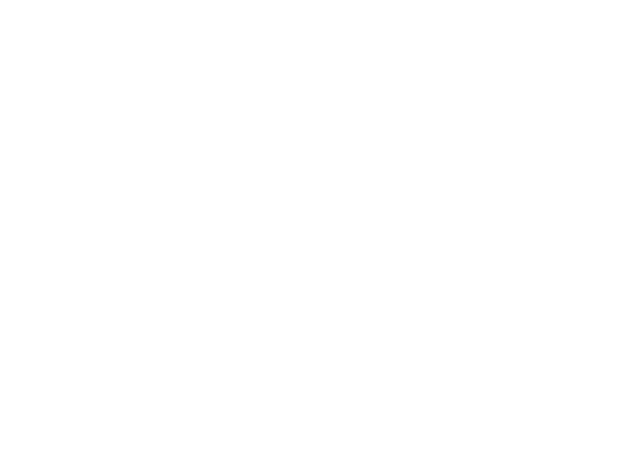
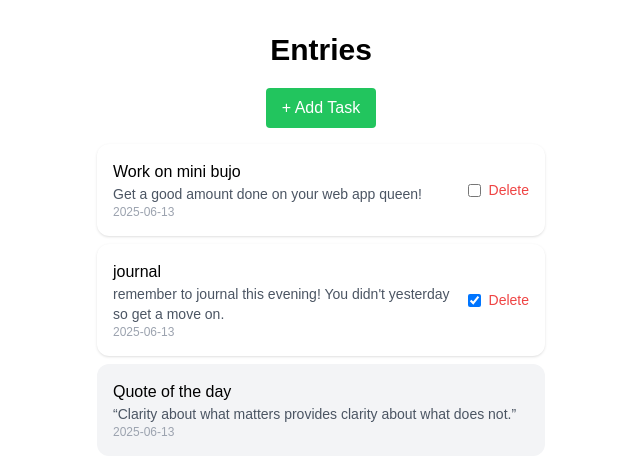
Before and after one commit to catherinetweeks/minimalist-bujo, a React (Vite) app: page / in a window 1280 px wide. Shown: the top 474 px of the page, without its empty margins (319-959 px from the left). Built offline with nearby package versions, Linux system fonts and the light colour scheme.

Commit message:
basic structure complete

```diff
--- /dev/null
+++ b/src/components/Buttons.tsx
@@ -0,0 +1,9 @@
+function Button() {
+  return (
+    <div>
+
+    </div>
+  );
+}
+
+export default Button;
--- /dev/null
+++ b/src/components/Modal.tsx
@@ -0,0 +1,27 @@
+import { type ReactNode } from "react";
+
+interface ModalProps {
+  isOpen: boolean;
+  onClose: () => void;
+  children: ReactNode;
+}
+
+const Modal = ({ isOpen, onClose, children }: ModalProps) => {
+  if (!isOpen) return null;
+
+  return (
+    <div className="fixed inset-0 flex items-center justify-center bg-black bg-opacity-40 z-50">
+      <div className="bg-white p-6 rounded-xl shadow-xl w-full max-w-md relative">
+        <button
+          onClick={onClose}
+          className="absolute top-2 right-2 text-gray-500 hover:text-gray-800"
+        >
+          ✕
+        </button>
+        {children}
+      </div>
+    </div>
+  );
+};
+
+export default Modal;
--- /dev/null
+++ b/src/components/TaskEditor.tsx
@@ -0,0 +1,65 @@
+import { useState, useEffect } from "react";
+import { type Task } from "../types";
+
+interface Props {
+    initialTask?: Task;
+    onSave: (task: Task) => void;
+}
+
+const TaskEditor = ({ initialTask, onSave }: Props) => {
+    const [title, setTitle] = useState("");
+    const [description, setDescription] = useState("");
+    const [date, setDate] = useState("");
+
+    useEffect(() => {
+        if (initialTask) {
+            setTitle(initialTask.title);
+            setDescription(initialTask.description);
+            setDate(initialTask.date);
+        } else {
+            const today = new Date().toISOString().split("T")[0];
+            setDate(today);
+        }
+    }, [initialTask]);
+
+    const handleSubmit = () => {
+        const newTask: Task = {
+            id: initialTask?.id || Date.now().toString(),
+            title,
+            description,
+            date,
+            completed: initialTask?.completed || false,
+        };
+        onSave(newTask);
+    };
+
+    return (
+        <div className="flex flex-col gap-3">
+            <input
+            type="text"
+            placeholder="Title"
+            className="border p-2 rounded"
+            value={title}
+            onChange={(e) => setTitle(e.target.value)}
+        />
+        <textarea
+            placeholder="Description"
+            className="border p-2 rounded"
+            value={description}
+            onChange={(e) => setDescription(e.target.value)}
+        />
+        <input
+            type="date"
+            className="border p-2 rounded"
+            value={date}
+            onChange={(e) => setDate(e.target.value)}
+        />
+        <button
+            onClick={handleSubmit}
+            className="bg-blue-300 text-white px-4 py-2 rounded hover:bg-blue-500"
+        >Save</button>
+        </div>
+    );
+};
+
+export default TaskEditor;
--- a/src/components/TodoApp.tsx
+++ b/src/components/TodoApp.tsx
@@ -1,6 +1,133 @@
-export default function TodoApp() {
+import { useState } from "react";
+import { type Task, type Note } from "../types";
+
+import Modal from "../components/Modal";
+import TaskEditor from "../components/TaskEditor";
+
+const HomePage = () => {
+  const [editingTask, setEditingTask] = useState<Task | null>(null);
+  const [isModalOpen, setIsModalOpen] = useState(false);
+
+  const handleSaveTask = (task: Task) => {
+    setTasks((prev) => {
+      const exists = prev.find((t) => t.id === task.id);
+      return exists
+        ? prev.map((t) => (t.id === task.id ? task : t))
+        : [...prev, task];
+    });
+    setIsModalOpen(false);
+    setEditingTask(null);
+  };
+
+  const handleEditTask = (task: Task) => {
+    setEditingTask(task);
+    setIsModalOpen(true);
+  };
+
+  const handleAddTask = () => {
+    setEditingTask(null);
+    setIsModalOpen(true);
+  };
+
+  const handleDeleteTask = (id: string) => {
+    setTasks((prev) => prev.filter((t)=>t.id !== id));
+  };
+
+
+  // these are the dummy tasks, remove these later but they are for testing.
+  const [tasks, setTasks] = useState<Task[]>([
+    {
+      id: "1",
+      title: "Work on mini bujo",
+      description: "Get a good amount done on your web app queen!",
+      date: "2025-06-13",
+      completed: false,
+    },
+    {
+      id: "2",
+      title: "journal",
+      description: "remember to journal this evening! You didn't yesterday so get a move on.",
+      date: "2025-06-13",
+      completed: true,
+    },
+  ]);
+
+  const [notes] = useState<Note[]>([
+    {
+      id: "n1",
+      title: "Quote of the day",
+      description: "“Clarity about what matters provides clarity about what does not.”",
+      date: "2025-06-13",
+    },
+  ]);
+
   return (
-    <div>
+    <div className="flex flex-col items-center p-8">
+      <h1 className="text-3xl font-bold mb-5">Entries</h1>
+          <button
+            onClick={handleAddTask}
+            className="mb-4 px-4 py-2 bg-green-500 text-white rounded hover:bg-green-600"
+          >
+            + Add Task
+          </button>
+      {/* tasks */}
+      <div className="w-full max-w-md mb-8">
+        {tasks.map((task) => (
+          <div
+            key={task.id}
+            className="bg-white rounded-xl p-4 mb-2 shadow flex justify-between items-center cursor-pointer"
+            onClick={() => handleEditTask(task)}
+          >
+            <div>
+              <h3 className="font-medium">{task.title}</h3>
+              <p className="text-sm text-gray-600">{task.description}</p>
+              <p className="text-xs text-gray-400">{task.date}</p>
+            </div>
+            <div className="flex items-center gap-2">
+              <input
+                type="checkbox"
+                checked={task.completed}
+                onChange={(e) => {
+                  e.stopPropagation(); // prevents modal from opening
+                  setTasks((prev) =>
+                    prev.map((t) =>
+                      t.id === task.id ? { ...t, completed: !t.completed } : t
+                    )
+                  );
+                }}
+              />
+              <button
+                className="text-red-500 text-sm hover:underline"
+                onClick={(e) => {
+                  e.stopPropagation();
+                  handleDeleteTask(task.id);
+                }}
+              >
+                Delete
+              </button>
+            </div>
+          </div>
+        ))}
+
+        {notes.map((note) => (
+          <div
+            key={note.id}
+            className="bg-gray-100 rounded-xl p-4 mb-2 flex justify-between items-center"
+          >
+            <div>
+              <h3 className="font-medium">{note.title}</h3>
+              <p className="text-sm text-gray-600">{note.description}</p>
+              <p className="text-xs text-gray-400">{note.date}</p>
+            </div>
+          </div>
+        ))}
+      </div>
+      <Modal isOpen={isModalOpen} onClose={() => setIsModalOpen(false)}>
+        <TaskEditor initialTask={editingTask || undefined} onSave={handleSaveTask} />
+      </Modal>
+
     </div>
   );
-}
+};
+
+export default HomePage;
--- /dev/null
+++ b/src/types/index.ts
@@ -0,0 +1,12 @@
+export type EntryType = "task" | "note";
+
+export interface Note {
+    id: string;
+    title: string;
+    description: string;
+    date: string;
+}
+
+export interface Task extends Note{
+    completed: boolean;
+}
--- a/src/types/notes.ts
+++ /dev/null
@@ -1,4 +0,0 @@
-export type Note = {
-  id: number;
-  text: string;
-};
--- a/src/types/todo.ts
+++ /dev/null
@@ -1,6 +0,0 @@
-export type Todo = {
-  id: number;
-  text: string;
-  completed: boolean;
-  notes?: string;
-};
```
